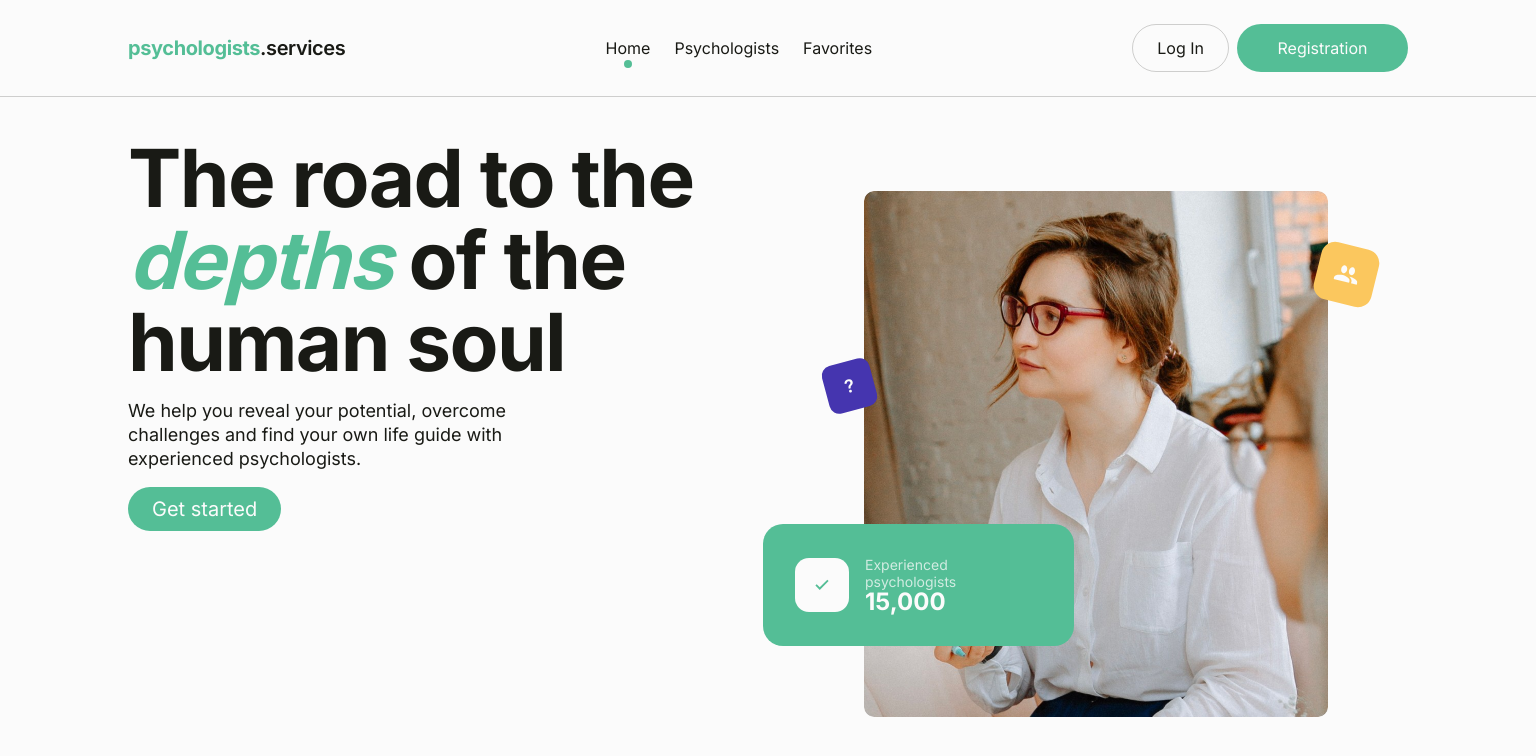
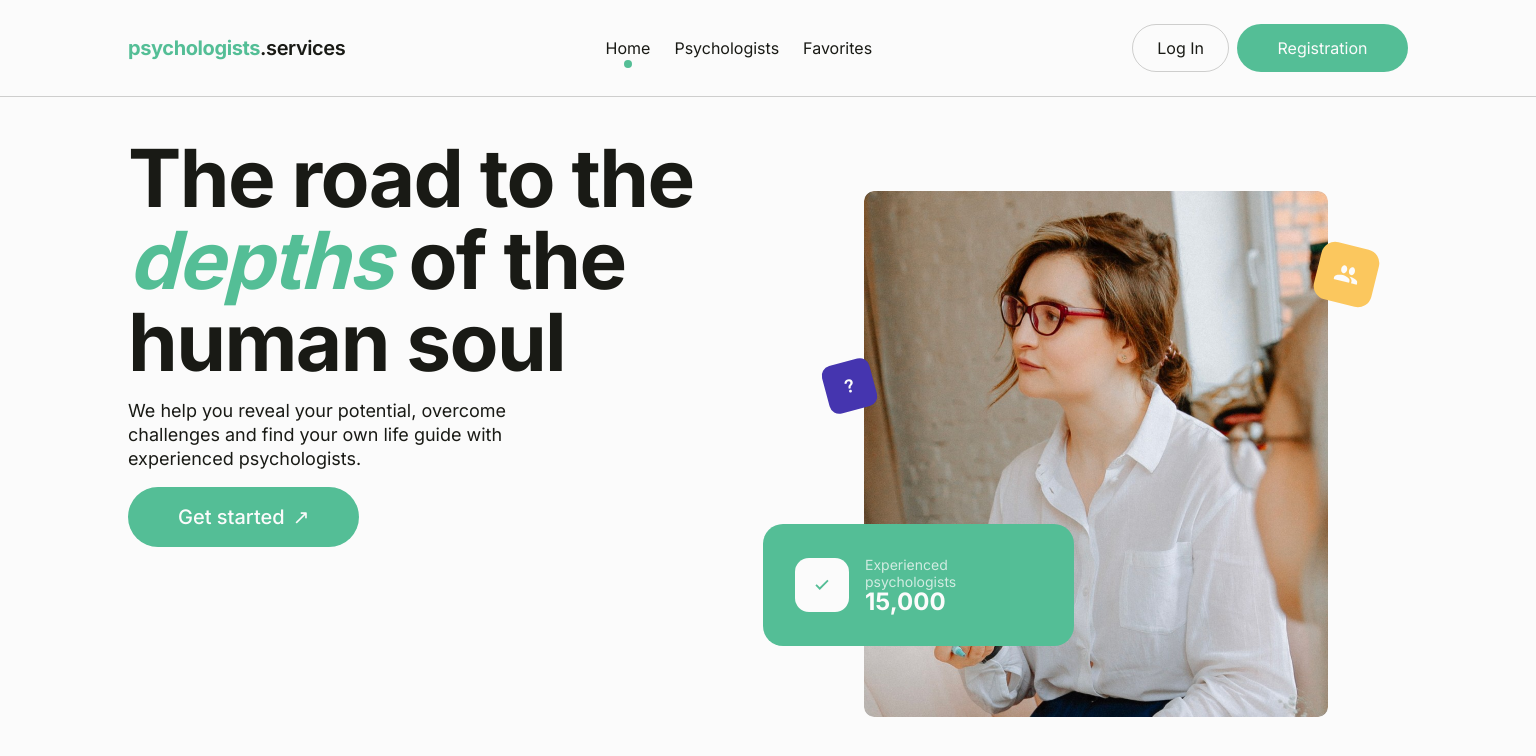
Before and after one commit to kristinka-skl/psychologies-services-site, a Next.js app: page / in a window 1536 px wide. Shown: the top 756 px of the page. Built offline with nearby package versions, Linux system fonts and the light colour scheme.

Commit message:
adjust cta btn

```diff
--- a/app/page.module.css
+++ b/app/page.module.css
@@ -37,14 +37,22 @@
 
 .cta {
   width: fit-content;
-  min-height: 44px;
+  min-height: 56px;
   border-radius: var(--radius-30);
   background: var(--color-brand);
   color: var(--color-bg-surface);
   display: inline-flex;
   align-items: center;
   justify-content: center;
-  padding: 10px var(--space-24);
+  gap: var(--space-8);
+  padding: 16px 40px;
+  font-size: var(--font-size-20);
+  line-height: var(--line-height-24);
+  font-weight: var(--font-weight-medium);
+  white-space: nowrap;
+}
+
+.ctaIcon {
   font-size: var(--font-size-20);
   line-height: var(--line-height-24);
 }
@@ -218,6 +226,12 @@
     margin-top: 54px;
   }
 
+  .cta {
+    height: 60px;
+    min-height: 60px;
+    padding: 18px 50px;
+  }
+
   .heroImageWrap {
     width: 464px;
   }
--- a/app/page.tsx
+++ b/app/page.tsx
@@ -16,7 +16,10 @@ export default function HomePage() {
             own life guide with experienced psychologists.
           </p>
           <Link className={css.cta} href='/psychologists'>
-            Get started
+            <span>Get started</span>
+            <span className={css.ctaIcon} aria-hidden='true'>
+              ↗
+            </span>
           </Link>
         </div>
 
```
